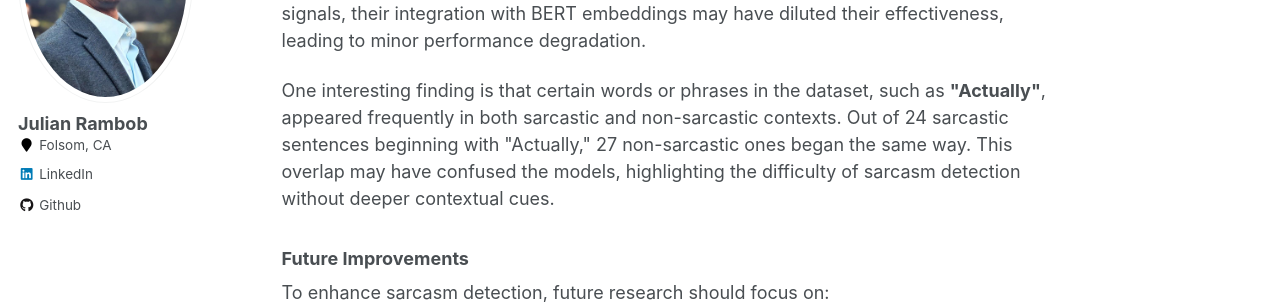
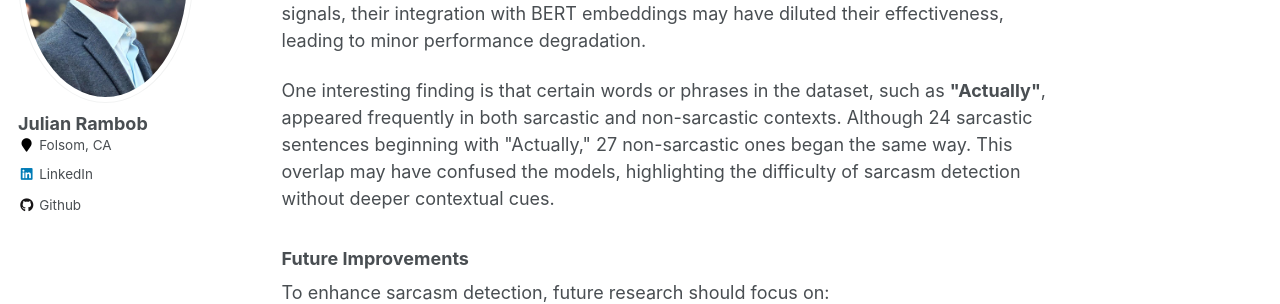
Before and after one commit to julianrambob/julianrambob.github.io, a Jekyll site: the page built from _portfolio/portfolio-2.html, in a window 1280 px wide and 900 px high, scrolled down 2127 px. Shown: the part 180-484 px from the top of the window. Built offline with Jekyll 4.4.1, drawn with Linux system fonts in a browser that asks for light colours.

Commit message:
project 2 grammar changes

```diff
--- a/_portfolio/portfolio-2.html
+++ b/_portfolio/portfolio-2.html
@@ -80,7 +80,7 @@ collection: portfolio
 
 <p>Similarly, the feature-union-based logistic regression model did not significantly reduce these errors. While traditional TF-IDF and POS-based features contributed valuable signals, their integration with BERT embeddings may have diluted their effectiveness, leading to minor performance degradation.</p>
 
-<p>One interesting finding is that certain words or phrases in the dataset, such as <strong>"Actually"</strong>, appeared frequently in both sarcastic and non-sarcastic contexts. Out of 24 sarcastic sentences beginning with "Actually," 27 non-sarcastic ones began the same way. This overlap may have confused the models, highlighting the difficulty of sarcasm detection without deeper contextual cues.</p>
+<p>One interesting finding is that certain words or phrases in the dataset, such as <strong>"Actually"</strong>, appeared frequently in both sarcastic and non-sarcastic contexts. Although 24 sarcastic sentences beginning with "Actually," 27 non-sarcastic ones began the same way. This overlap may have confused the models, highlighting the difficulty of sarcasm detection without deeper contextual cues.</p>
 
 <h3>Future Improvements</h3>
 
```
